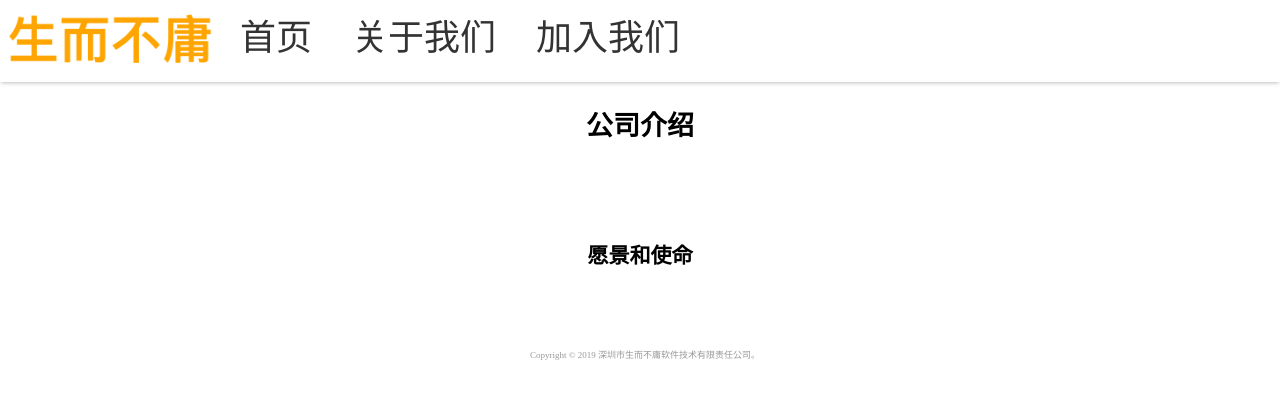
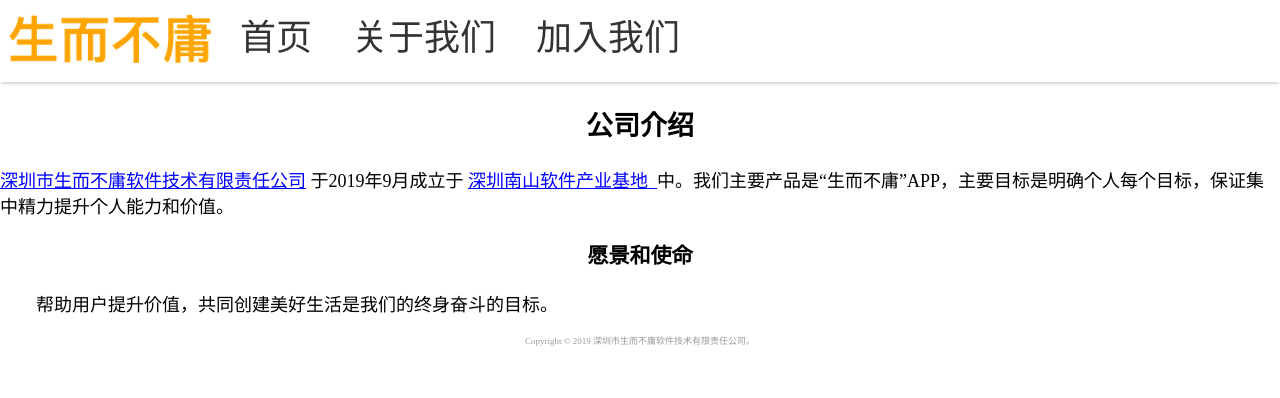
Before and after one commit to cbtpro/useful-person.com, a Next.js app: page /about in a window 1280 px wide. Shown: the top 398 px of the page. Built offline with nearby package versions, Linux system fonts and the light colour scheme.

Commit message:
提交代码

```diff
--- a/components/Footer.js
+++ b/components/Footer.js
@@ -3,7 +3,7 @@ import { useTranslation } from "react-i18next";
 const footerStyle = {
     width: '100%',
     margin: 0,
-    padding: 5,
+    padding: 0,
     bottom: 0,
     textAlign: 'center'
 };
--- a/components/Header.js
+++ b/components/Header.js
@@ -1,5 +1,5 @@
 import Logo from './Logo.js'
-import Language from './Language.js';
+// import Language from './Language.js';
 import NavbarMenu from './NavbarMenu.js'
 import MiniMenu from './MiniMenu.js'
 // import UserInfo from './UserInfo.js'
@@ -16,8 +16,8 @@ const Header = () => {
             <NavbarMenu />
             {/* <div className="navbar-item navbar-title navbar-language">
                 <Language />
-            </div> */}
-            {/* <UserInfo /> */}
+            </div>
+            <UserInfo /> */}
             <MiniMenu />
         </div>
     </div>)
--- a/components/MiniMenu.js
+++ b/components/MiniMenu.js
@@ -9,15 +9,16 @@ const MiniMenu = () => {
     return <div>
         <style jsx>{`
             .mini-menu-button {
+                position: absolute;
+                right: 10px;
                 width: 36px;
                 padding: 18px 30px;
                 cursor: pointer;
             }
             .mini-navbar-menu.active {
-                display: block;
             }
             .mini-navbar-menu {
-                // display: none;
+                display: none;
                 position: absolute;
                 background: rgba(0, 0, 0, 0.2);
                 list-style: none;
@@ -43,13 +44,9 @@ const MiniMenu = () => {
                 color: coral;
             }
         `}</style>
-        <a>
-            <div className="mini-menu-button" onClick={() => {
-                handler();
-            }}>
-                <FontAwesomeIcon icon={faBars} />
-            </div>
-        </a>
+        <div className="mini-menu-button">
+            <FontAwesomeIcon icon={faBars} />
+        </div>
         <ul className="mini-navbar-menu">
             <li>
                 <Link href="/">
--- a/pages/about.js
+++ b/pages/about.js
@@ -1,20 +1,20 @@
 import Layout from '../components/Layout.js';
 
 const companyIntroductionStyle = {
-    textIndent: '2em',
-    color: '#fff'
+    textIndent: '2em'
 };
 const Page = () => {
     return (<div className="container">
         <style jsx >{`
             a {
-                color: #fff;
+                color: blue;
             }
         `}</style>
         <center><h2>公司介绍</h2></center>
-        <p style={companyIntroductionStyle}><a href="https://www.tianyancha.com/company/3370574712" target="_blank" rel="noopener noreferrer">深圳市生而不庸软件技术有限责任公司</a>&nbsp;于2019年9月成立于&nbsp;<a href="https://baike.baidu.com/item/深圳软件产业基地/7160404" target="_blank" rel="noopener noreferrer">深圳南山软件产业基地</a>&nbsp;的&nbsp;<a href="https://baike.baidu.com/item/深圳市源泉汇创业孵化器有限公司" target="_blank" rel="noopener noreferrer">源泉汇创业孵化器</a>中，正赶上伟大祖国母亲70周年生日，深情献礼祖国母亲。</p>
+        <span style={companyIntroductionStyle}><a href="https://www.tianyancha.com/company/3370574712" target="_blank" rel="noopener noreferrer">深圳市生而不庸软件技术有限责任公司</a>&nbsp;于2019年9月成立于&nbsp;<a href="https://baike.baidu.com/item/深圳软件产业基地/7160404" target="_blank" rel="noopener noreferrer">深圳南山软件产业基地&nbsp;&nbsp;</a>中。我们主要产品是“生而不庸”APP，主要目标是明确个人每个目标，保证集中精力提升个人能力和价值。
+        </span>
         <center><h3>愿景和使命</h3></center>
-        <p style={companyIntroductionStyle}>帮助用户提升价值的企业。共同创建美好生活是我们的终生奋斗的目标。</p>
+        <p style={companyIntroductionStyle}>帮助用户提升价值，共同创建美好生活是我们的终身奋斗的目标。</p>
     </div>);
 };
 
```
